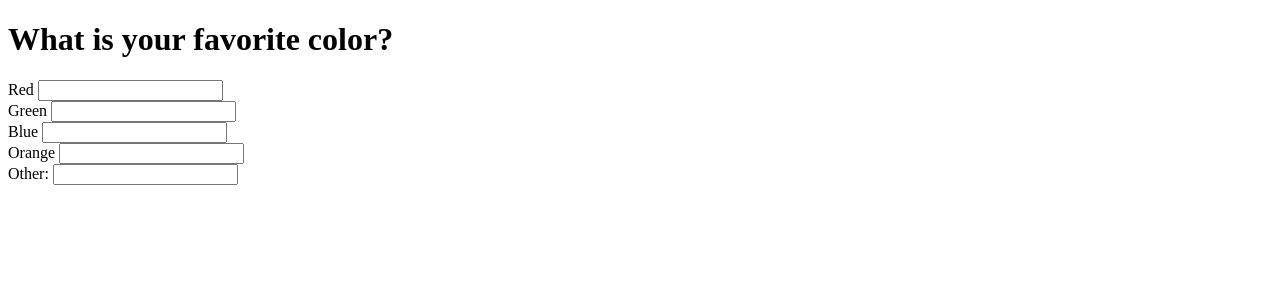
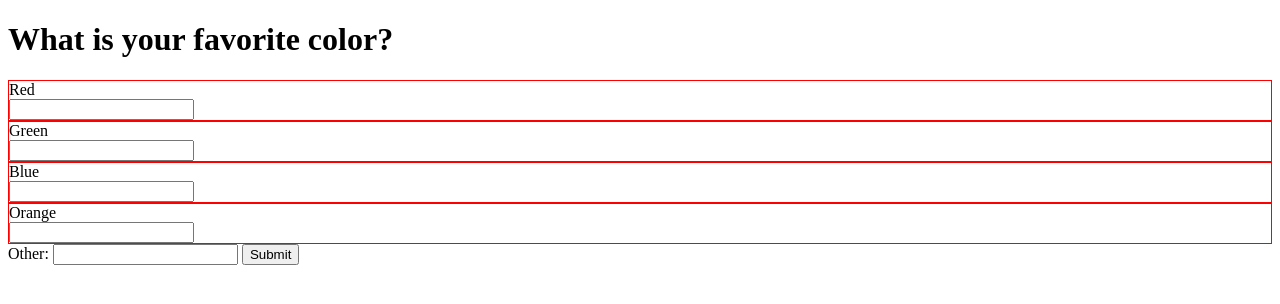
Before and after one commit to MitHipster/challenge_survey, a plain HTML site: page index.html in a window 1280 px wide. Drawn offline with nearby package versions, Linux system fonts and the light colour scheme.

Commit message:
Submit Event
Added submit button plus event to verify that survey has been completed before transmitting. Also, refactored answer block and event.

```diff
--- a/css/style.css
+++ b/css/style.css
@@ -1,3 +1,7 @@
 body {
 
 }
+
+.s-option {
+  border: 1px solid red;
+}
--- a/index.html
+++ b/index.html
@@ -15,11 +15,12 @@
   crossorigin="anonymous"></script>
   <script src="js/jquery.survey.js"></script>
   <script type="text/javascript">
-    $("#survey").renderSurvey({
+    const surveyConfig = {
       "question": "What is your favorite color?",
       "answers": ["Red", "Green", "Blue", "Orange"],
       "submitUrl": "https://example.com/"
-    });
+    };
+    $("#survey").renderSurvey(surveyConfig);
   </script>
 </body>
 </html>
--- a/js/jquery.survey.js
+++ b/js/jquery.survey.js
@@ -1,46 +1,59 @@
 (function($) {
   $.fn.renderSurvey = function(options) {
-    let form =
+    const form =
      `<form id="s-form" action=${options.submitUrl} method="GET">
         <h1 class="s-question">${options.question}</h1>
         <div class="s-answers-container"></div>
-      </form>
-      <label for="s-answer-other">Other:</label>
-      <input id="s-answer-other"/>`;
+        <label for="s-answer-other">Other:</label>
+        <input id="s-answer-other"/>
+        <button id="s-submit" type="submit">Submit</button>
+        <p class="s-error"></p>
+      </form>`;
 
-    let surveryAnswers = renderAnswers(options.answers);
+    const surveryAnswers = renderAnswers(options.answers);
 
     function renderAnswers(answers) {
       let block = ``;
       $.each(answers, function(index, answer) {
         block +=
-       `<div class="s-answer">${answer}
+       `<div class="s-option">
+          <div class="s-value">${answer}</div>
+          <div class="s-indicator"></div>
           <input type="text"/>
         </div>`;
       });
-
       return block;
     };
 
-    function assignEvent(className) {
+    let selected = 0;
+
+    function answerEvent(className) {
       $(className).click(function() {
-        let $input = $(this).children("input");
+        const $input = $(this).children("input");
         if (!$input.val()) {
-          let answerValue = $(this).text();
-          $input.val(answerValue);
+          let optionValue = $(this).first().text().trim();
+          $input.val(optionValue);
+          selected++;
         } else {
           $input.val("");
+          selected--;
+        }
+      });
+    }
+
+    function submitEvent() {
+      $("#s-submit").click(function(event) {
+        if (selected === 0 && !$("#s-answer-other").val()) {
+          event.preventDefault();
+          $(".s-error").text("Survey incomplete. Please select at least one option.");
         }
       })
     }
 
-    // function renderHiddenInputs(answers) {
-    //
-    // }
-
     $(this).append(form);
     $(this).find(".s-answers-container").append(surveryAnswers);
-    assignEvent(".s-answer");
+    answerEvent(".s-option");
+    submitEvent();
     return $(this);
   }
 }(jQuery));
```
